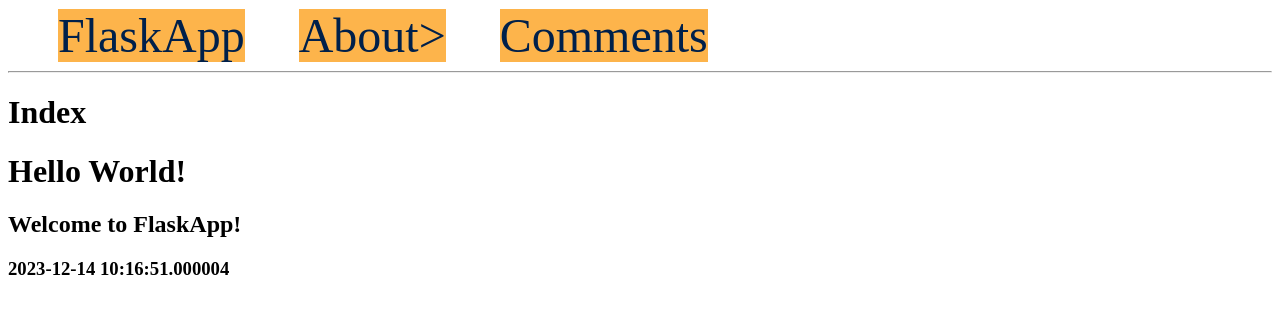
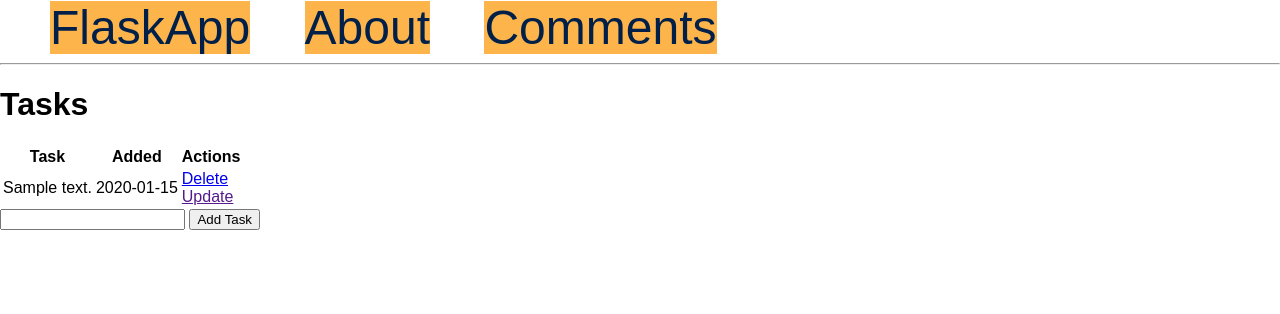
Before and after one commit to justbadacoustic/flask_learning, a Flask app: page / in a window 1280 px wide. Shown: the top 314 px of the page. Run offline with Flask 3, Linux system fonts and the light colour scheme; tables that the repository leaves empty hold one stand-in row (values such as "Sample post").

Commit message:
Following the course - fleshing out

```diff
--- a/app.py
+++ b/app.py
@@ -1,14 +1,50 @@
 from markupsafe import escape
 import datetime
-from flask import Flask, abort, render_template
+from flask import Flask, abort, render_template, request, redirect
+from flask_sqlalchemy import SQLAlchemy
+
+
 
 app = Flask(__name__)
+app.config['SQLALCHEMY_DATABASE_URI'] = 'sqlite:///test.db'
+db = SQLAlchemy(app)
+
+class Todo(db.Model):
+    id = db.Column(db.Integer, primary_key=True)
+    content = db.Column(db.String(200), nullable=False)
+    date_created = db.Column(db.DateTime, default=datetime.datetime.utcnow())
+
+    def __repr__(self):
+        return '<Task %r>' % self.id
 
 
-@app.route('/')
-@app.route('/index/')
-def hello():
-    return render_template('index.html', utc_dt=datetime.datetime.utcnow())
+@app.route('/', methods=['POST','GET'])
+def index():
+    if request.method == 'POST':
+        task_content = request.form['content']
+        new_task = Todo(content=task_content)
+
+        try:
+            db.session.add(new_task)
+            db.session.commit()
+            return redirect('/')
+        except:
+            return 'There was an issue adding your task.'
+
+    else:
+        tasks = Todo.query.order_by(Todo.date_created).all()
+        return render_template('index.html', utc_dt=datetime.datetime.utcnow(), tasks=tasks)
+
+@app.route('/delete/<int:id>')
+def delete(id):
+    task_to_delete = Todo.query.get_or_404(id)
+
+    try:
+        db.session.delete(task_to_delete)
+        db.session.commit()
+        return redirect('/')
+    except:
+        'There was a problem deleting that task'
 
 @app.route('/about/')
 def about():
@@ -40,3 +76,8 @@ def greet_user(user_id):
         return '<h2>Hi {}</h2>'.format(users[user_id])
     except:
         abort(404)
+
+if __name__ == "__main__":
+    with app.app_context():
+        db.create_all()
+        app.run(debug=True)
--- /dev/null
+++ b/static/css/main.css
@@ -0,0 +1,12 @@
+body {
+	margin: 0;
+	font-family: sans-serif;
+}
+
+nav a {
+	color: #00204a;
+	font-size: 3em;
+	margin-left: 50px;
+	text-decoration: none;
+	background: #fdb44b;
+}
--- a/templates/base.html
+++ b/templates/base.html
@@ -2,21 +2,13 @@
 <html lan="en">
 <head>
 	<meta charset="UTF-8">
-	<title>{% block title %} {% endblock %} - FlaskApp</title>
-	<style>
-		nav a {
-			color: #00204a;
-			font-size: 3em;
-			margin-left: 50px;
-			text-decoration: none;
-			background: #fdb44b;
-		}
-	</style>
+	<title>{% block title %} {% endblock %} - Flask Learning</title>
+	<link rel="stylesheet" href="{{ url_for('static', filename='css/main.css') }}"
 </head>
 <body>
 	<nav>
-		<a href="{{ url_for('hello') }}">FlaskApp</a>
-		<a href="{{ url_for('about')}}">About></a>
+		<a href="{{ url_for('index') }}">FlaskApp</a>
+		<a href="{{ url_for('about')}}">About</a>
 		<a href="{{ url_for('comments')}}">Comments</a>
 	</nav>
 	<hr>
--- a/templates/index.html
+++ b/templates/index.html
@@ -1,8 +1,31 @@
 {% extends 'base.html' %}
 
 {% block content %}
-	<h1>{% block title %} Index {% endblock %}</h1>
-	<h1>Hello World!</h1>
-	<h2>Welcome to FlaskApp!</h2>
-	<h3>{{ utc_dt }}</h3>
+<div class="content">
+	<h1>Tasks</h1>
+
+	<table>
+		<tr>
+			<th>Task</th>
+			<th>Added</th>
+			<th>Actions</th>
+		</tr>
+		{% for task in tasks %}
+			<tr>
+				<td>{{ task.content }}</td>
+				<td>{{ task.date_created.date() }}</td>
+				<td>
+					<a href="/delete/{{task.id}}">Delete</a>
+					<br>
+					<a href="">Update</a>
+				</td>
+			</tr>
+		{% endfor %}
+	</table>
+
+	<form action="/" method="POST">
+		<input type="text" name="content" id="content">
+		<input type="submit" value="Add Task">
+	</form>
+</div>
 {% endblock %}
```
